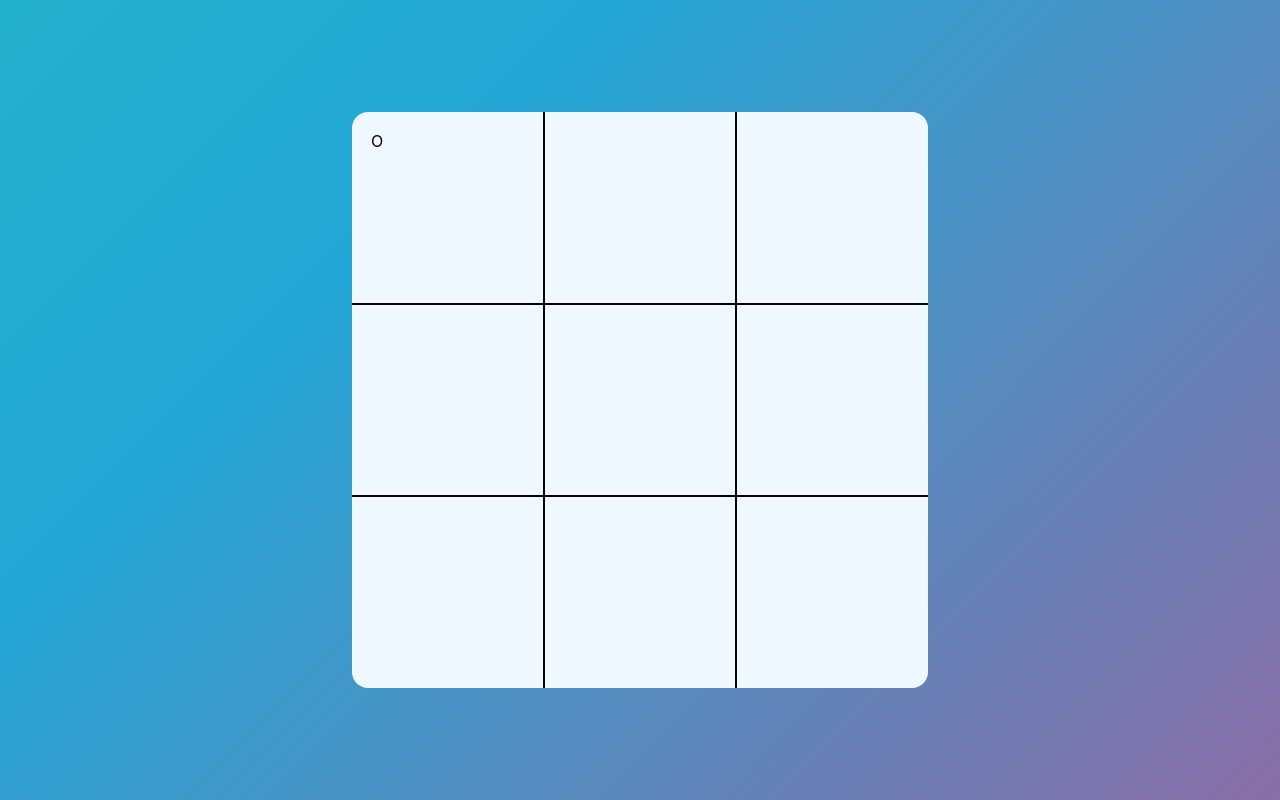
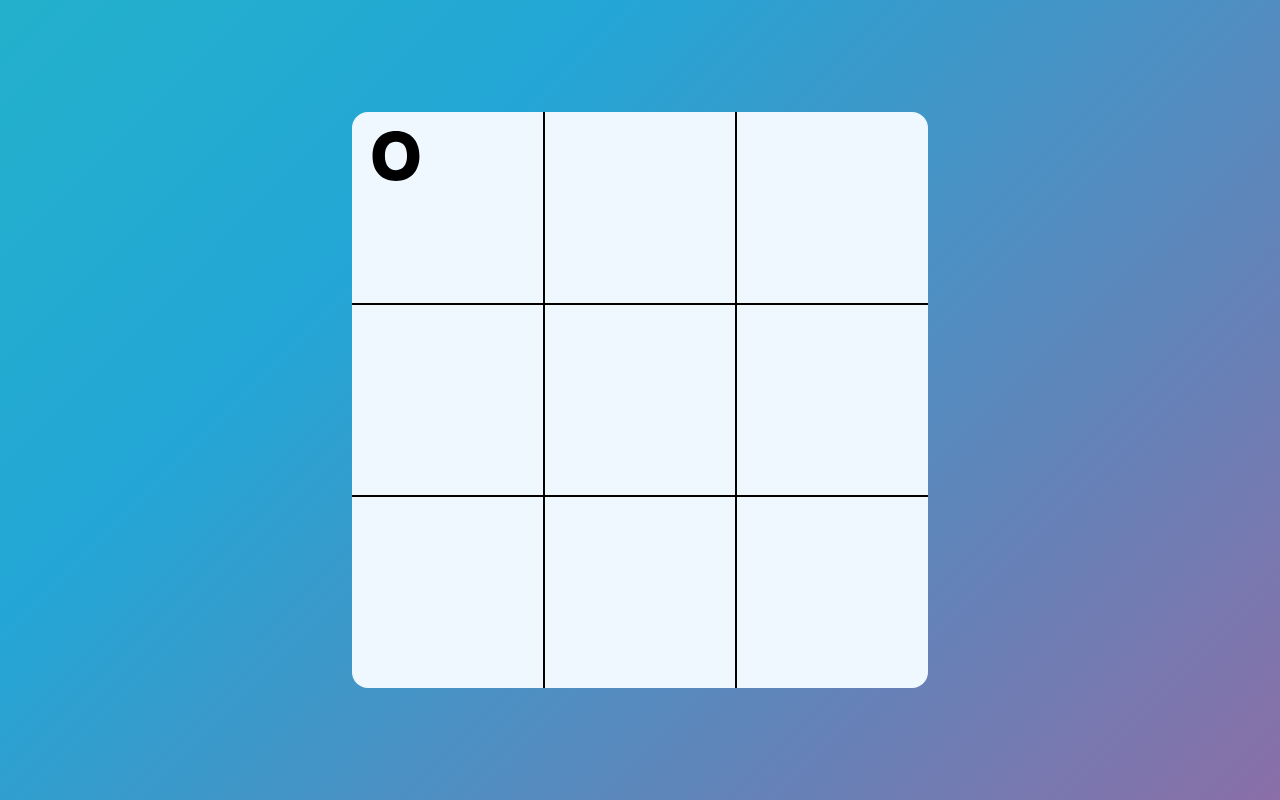
Before and after one commit to 0xWOLAND/tcubed-frontend, a React (Create React App) app: page / in a window 1280 px wide. Both pictures are taken after a click on the element 447 px from the left and 207 px from the top of the page. Built offline with nearby package versions, Linux system fonts and the light colour scheme.

Commit message:
added svgs

```diff
--- a/src/components/Board.js
+++ b/src/components/Board.js
@@ -47,13 +47,35 @@ function Box(props) {
       boxClass[boxClass.length - 1] != "O"
     ) {
       if (count % 2) {
-            setSelect("X")
+        setSelect(
+          <svg
+            height="50px"
+            viewBox="0 0 365.696 365.696"
+            width="50px"
+            xmlns="http://www.w3.org/2000/svg"
+          >
+            <path d="m243.1875 182.859375 113.132812-113.132813c12.5-12.5 12.5-32.765624 0-45.246093l-15.082031-15.082031c-12.503906-12.503907-32.769531-12.503907-45.25 0l-113.128906 113.128906-113.132813-113.152344c-12.5-12.5-32.765624-12.5-45.246093 0l-15.105469 15.082031c-12.5 12.503907-12.5 32.769531 0 45.25l113.152344 113.152344-113.128906 113.128906c-12.503907 12.503907-12.503907 32.769531 0 45.25l15.082031 15.082031c12.5 12.5 32.765625 12.5 45.246093 0l113.132813-113.132812 113.128906 113.132812c12.503907 12.5 32.769531 12.5 45.25 0l15.082031-15.082031c12.5-12.503906 12.5-32.769531 0-45.25zm0 0" />
+          </svg>
+        );
       } else {
-            setSelect("O")
+        setSelect(
+          <svg
+            id="Capa_1"
+            enable-background="new 0 0 512 512"
+            height="50px"
+            viewBox="0 0 512 512"
+            width="50px"
+            xmlns="http://www.w3.org/2000/svg"
+          >
+            <g id="O">
+              <path d="m256.63 512c147.641 0 239.37-98.471 239.37-255.37 0-157.676-92.197-256.63-240.63-256.63-149.883 0-239.37 97.401-239.37 258.856 0 155.523 92.197 253.144 240.63 253.144zm-114.111-256.322c0-93.223 40.415-144.565 113.804-144.565 72.759 0 112.837 50.889 112.837 143.306 0 93.091-41.133 146.47-112.837 146.47-71.265-.001-113.804-54.288-113.804-145.211z" />
+            </g>
+          </svg>
+        );
       }
       count += 1;
     }
-    }
+  };
   return (
     <div className="box_element" onClick={() => handleClick(props.id)}>
       <div className="inner_box" id={props.id}>
```
Also changed, not shown: src/components/close.svg (added), src/components/o.svg (added). Lines whose indentation alone changed are shown as unchanged.
